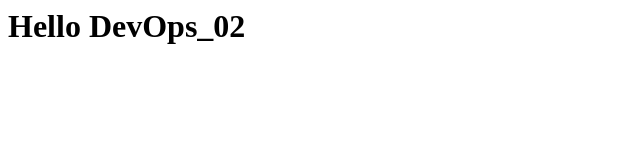
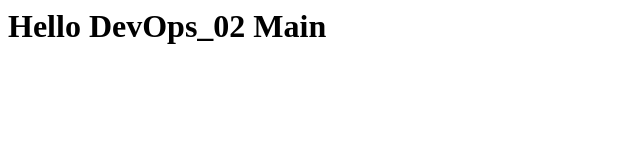
Before and after one commit to HymnForHer/mock-prj, a plain HTML site: page index.html in a window 1280 px wide. Shown: the whole page, without its empty margins (0-640 px from the left). Drawn offline with Linux system fonts and the light colour scheme.

Commit message:
Update index.html

```diff
--- a/index.html
+++ b/index.html
@@ -1 +1 @@
-<h1>Hello DevOps_02</h1>
+<h1>Hello DevOps_02 Main</h1>
```
